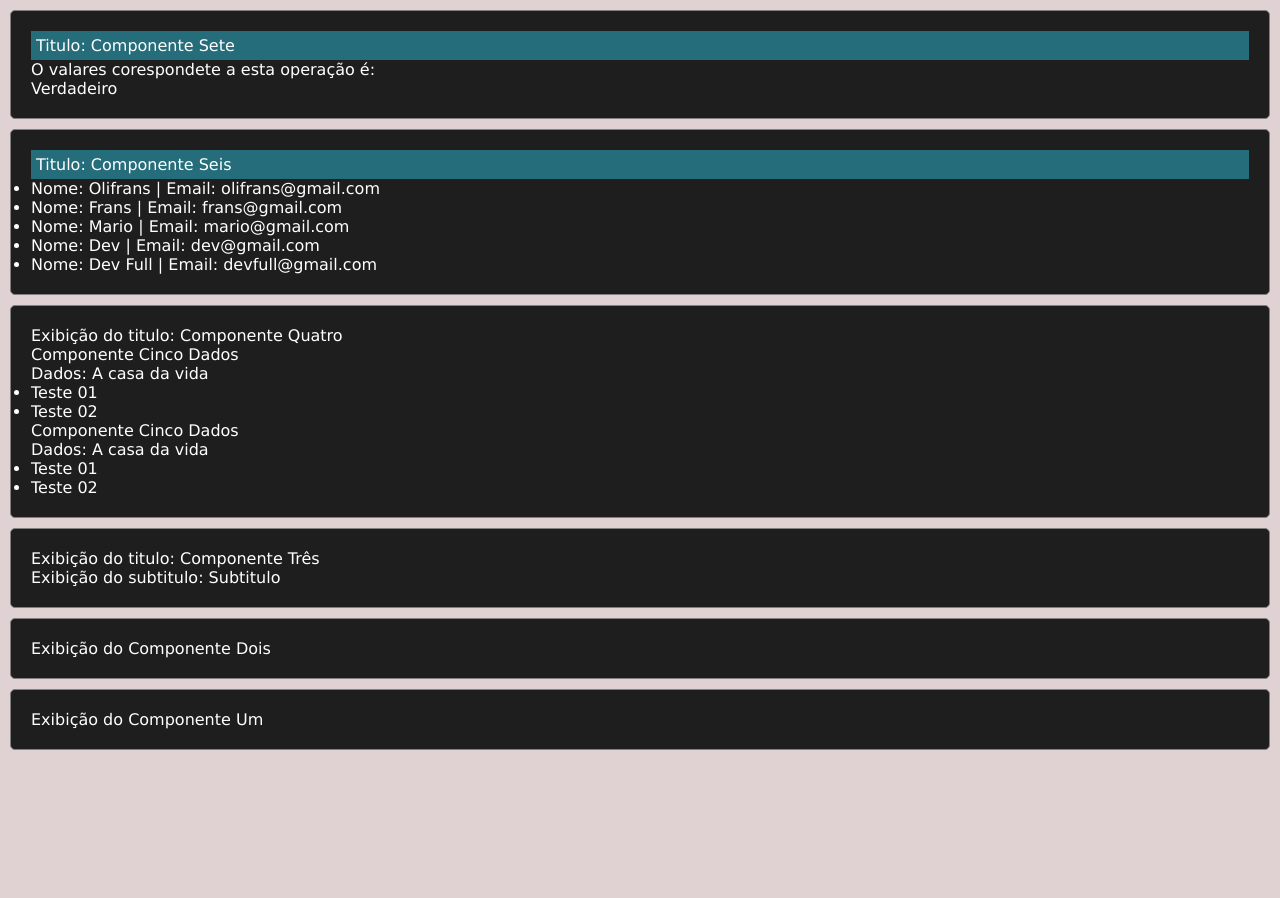
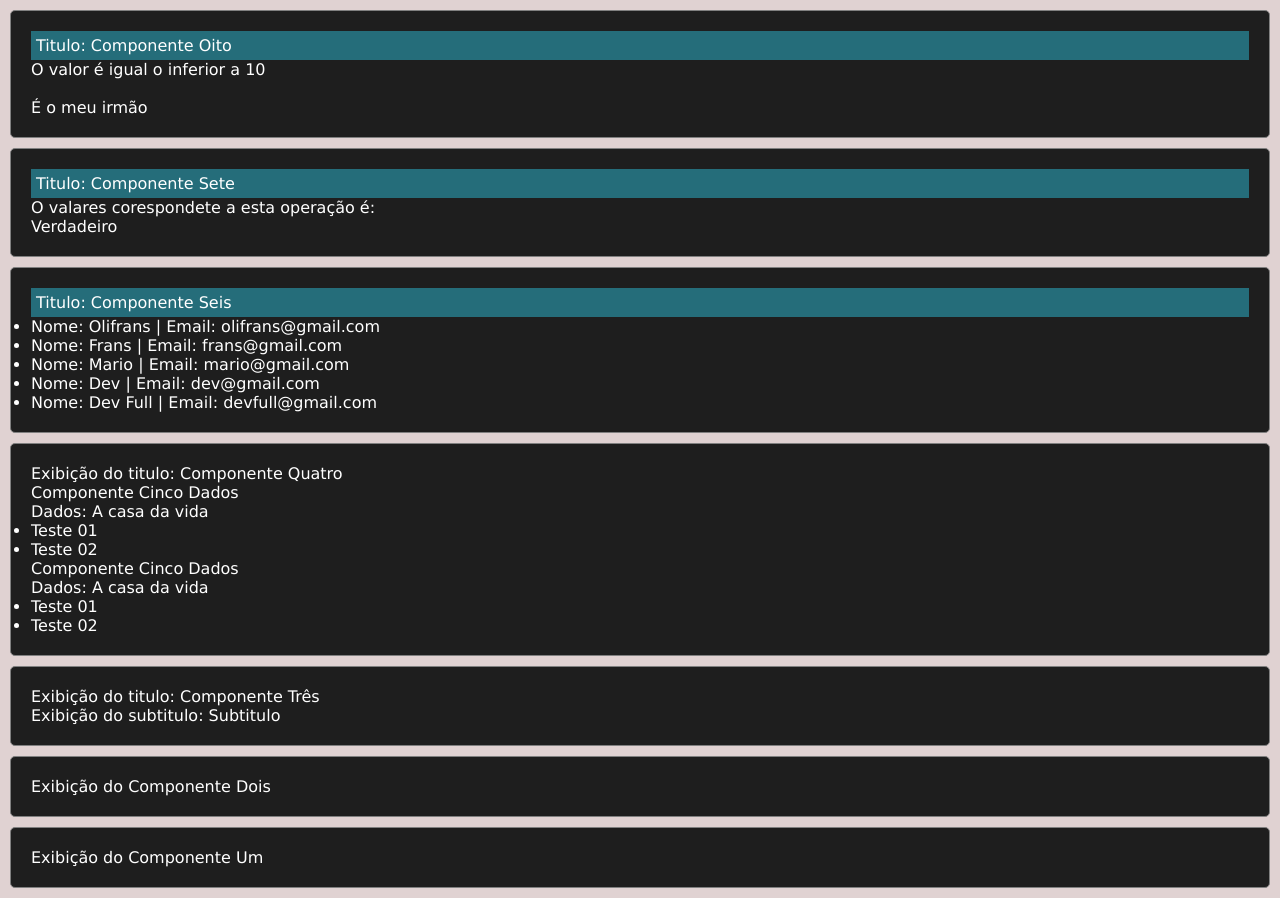
Before and after one commit to Olifrans/react-learning-all, a React (Create React App) app: page / in a window 1280 px wide. Before the commit the page ends 800 px from the top, so only its background shows below. Built offline with nearby package versions, Linux system fonts and the light colour scheme.

Commit message:
feat: Props condicional

```diff
--- a/src/App.tsx
+++ b/src/App.tsx
@@ -6,10 +6,12 @@ import ComponenteTres from "./components/ComponenteTres";
 import ComponenteQuatro from "./components/ComponenteQuatro";
 import ComponenteSeis from "./components/ComponenteSeis";
 import ComponenteSete from "./components/ComponenteSete";
+import ComponenteOito from "./components/ComponenteOito";
 
 function App() {
   return (
     <>
+      <ComponenteOito titulo="Componente Oito" nome="Marcos" valor={4} />
       <ComponenteSete titulo="Componente Sete" valor={100} />
       <ComponenteSeis titulo="Componente Seis" />
       <ComponenteQuatro titulo="Componente Quatro" />
--- /dev/null
+++ b/src/components/ComponenteOito.tsx
@@ -0,0 +1,38 @@
+export default function ComponenteOito(props) {
+  function condicaoIf() {
+    if (props.valor >= 10) {
+      return <p>O valor é igual o superior a 10</p>;
+    } else {
+      return <p>O valor é igual o inferior a 10</p>;
+    }
+  }
+
+  function condicaoSwitch() {
+    switch (props.nome) {
+      case "Olifrans":
+        return <p>É o meu nome</p>;
+        break;
+
+      case "Marcos":
+        return <p>É o meu irmão</p>;
+        break;
+
+      case "Joana":
+        return <p>É o meinha tia</p>;
+        break;
+
+      default:
+        return <p>Não sei quem é</p>;
+        break;
+    }
+  }
+
+  return (
+    <div className="componente">
+      <p className="titulo">Titulo: {props.titulo}</p>
+      {condicaoIf()}
+      <br></br>
+      {condicaoSwitch()}
+    </div>
+  );
+}
```
